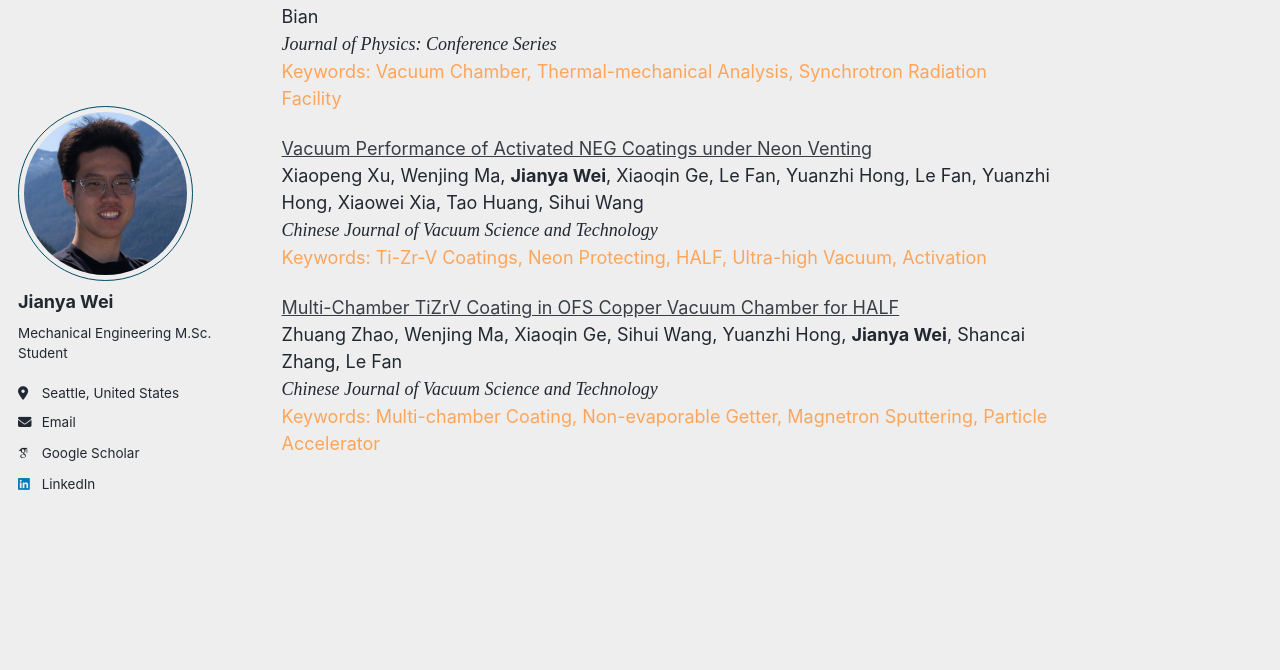
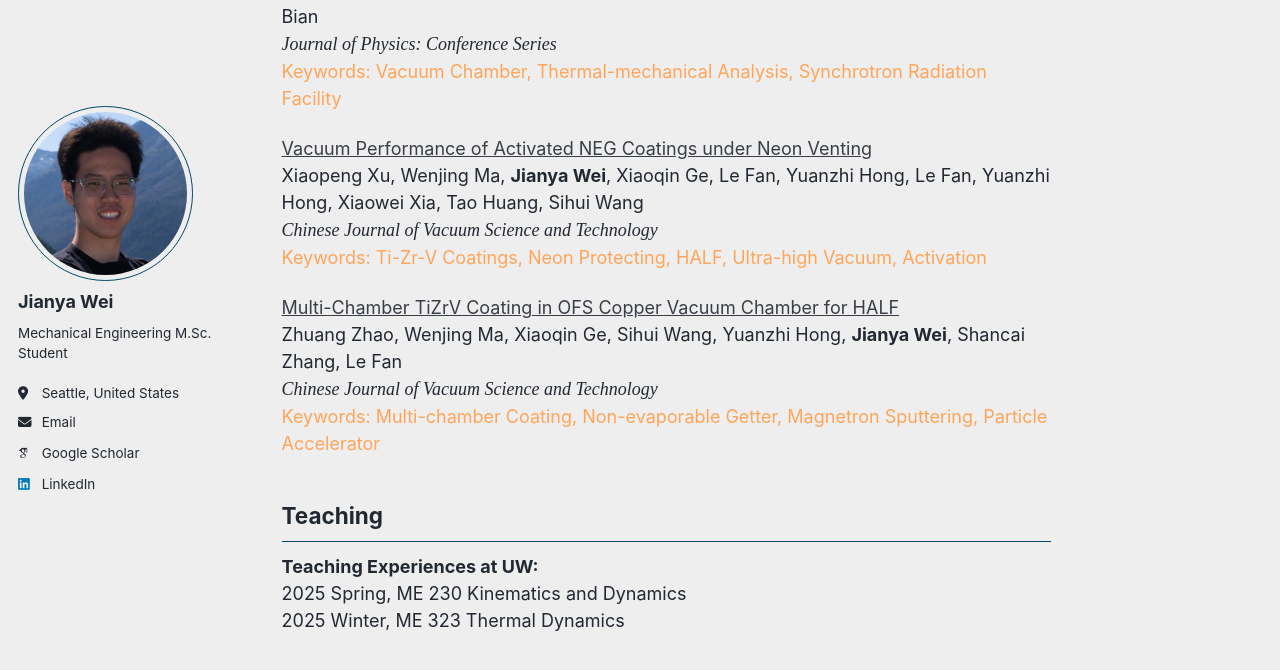
Before and after one commit to jywei02/jywei02.github.io, a Jekyll site: the page built from _pages/about.md, in a window 1280 px wide and 900 px high, scrolled down 821 px. Shown: the top 670 px of the window. Built offline with Jekyll 4.4.1, drawn with Linux system fonts in a browser that asks for light colours; some web fonts are replaced.

Commit message:
Update about.md

```diff
--- a/_pages/about.md
+++ b/_pages/about.md
@@ -58,3 +58,9 @@ Chinese Journal of Vacuum Science and Technology
 <span style="color: #FFA559;">
 Keywords: Multi-chamber Coating, Non-evaporable Getter, Magnetron Sputtering, Particle Accelerator
 </span>
+
+Teaching
+------
+**Teaching Experiences at UW:**
+2025 Spring, ME 230 Kinematics and Dynamics
+2025 Winter, ME 323 Thermal Dynamics
```
